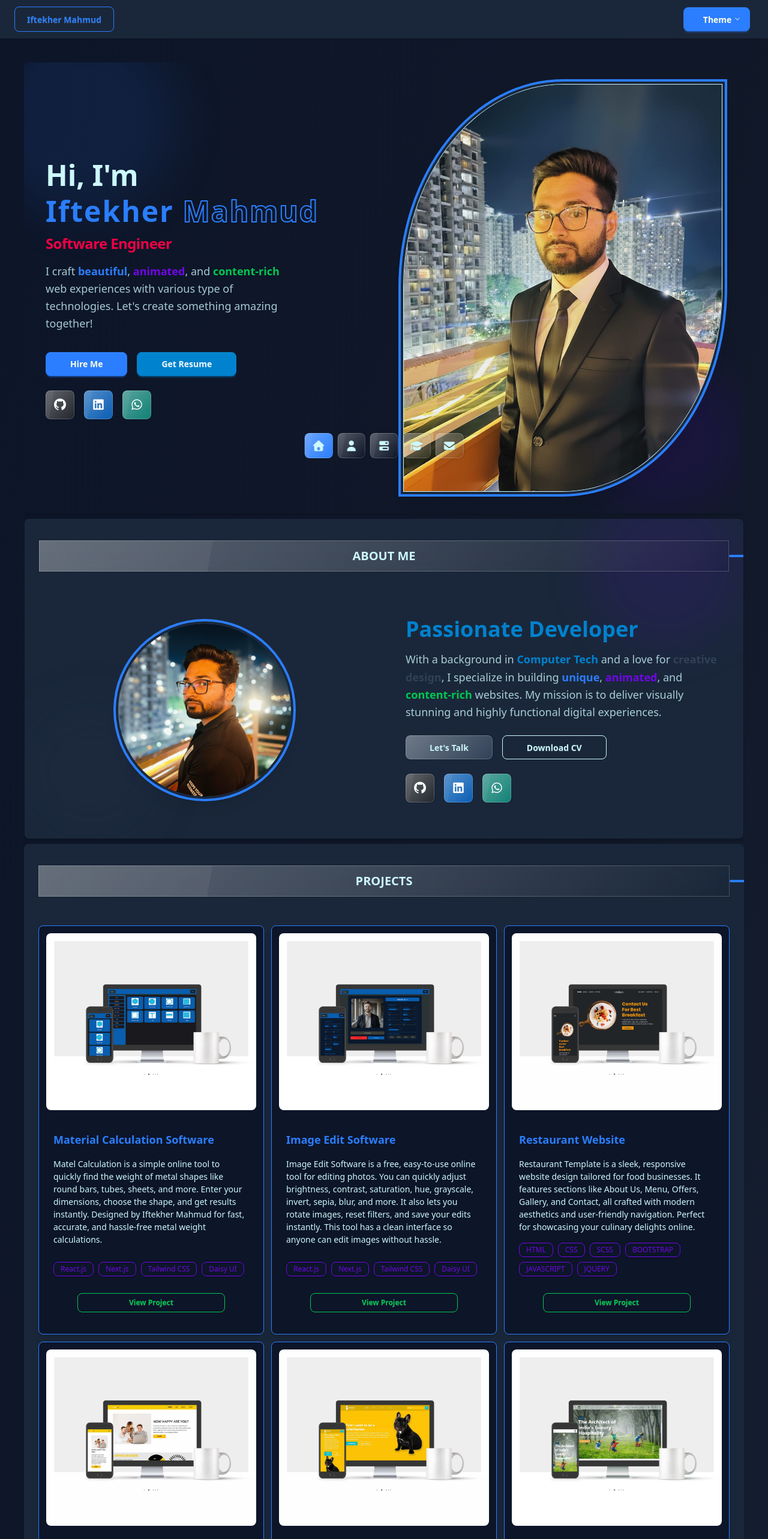
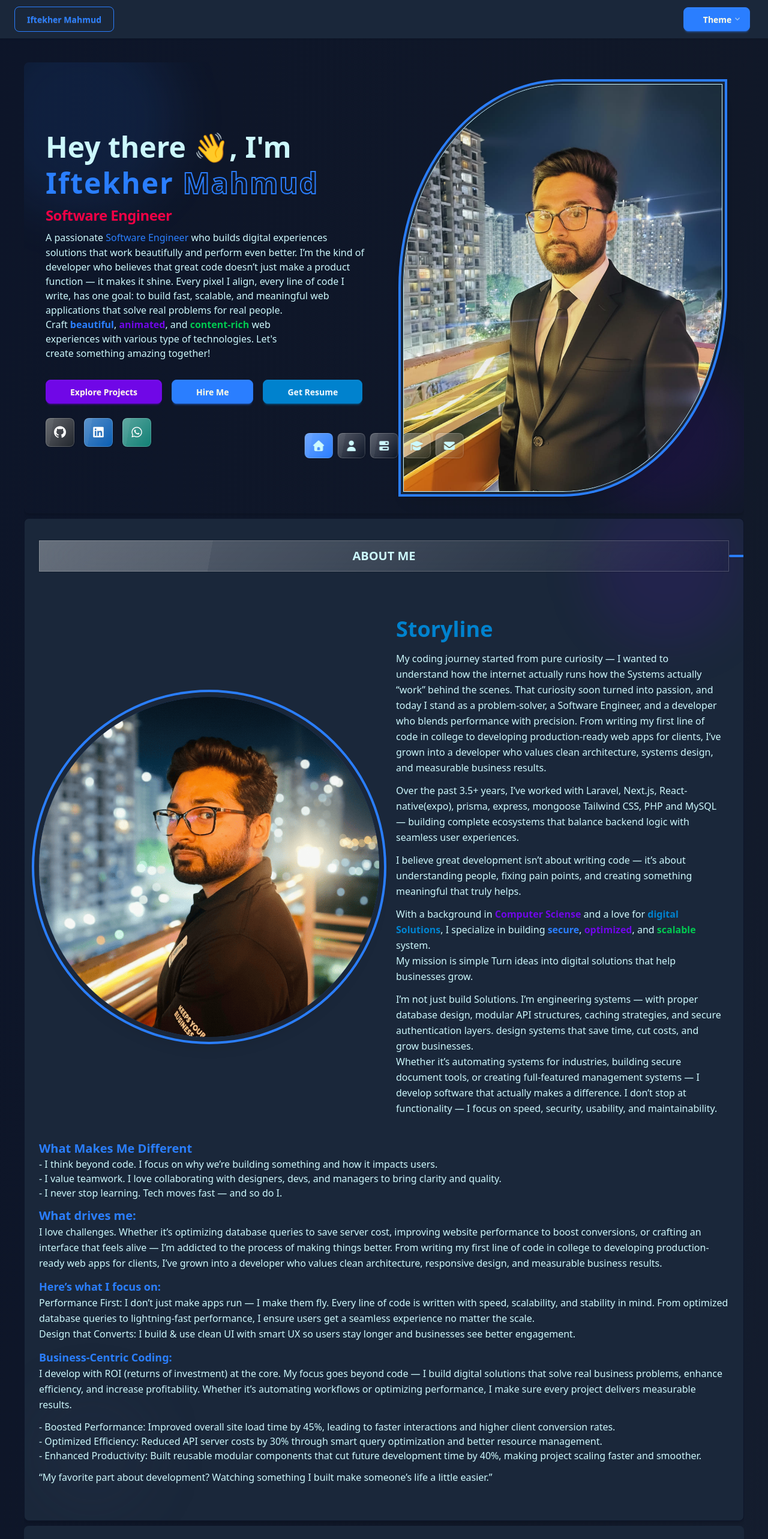
Before and after one commit to iftekher2108/iftekher-mahmud-next, a Next.js app: page / in a window 1280 px wide. Shown: the top 2566 px of the page at 60% size. Built offline with nearby package versions, Linux system fonts and the light colour scheme.

Commit message:
content are set now need to set project content and add some skill

```diff
--- a/components/AboutMe.jsx
+++ b/components/AboutMe.jsx
@@ -2,32 +2,99 @@ import IconSocial from "./iconSocial"
 import Image from "next/image"
 import Link from "next/link"
 export default function AboutMe() {
-    return(
+  return (
     <div className="relative md:p-6 py-10 p-2 mb-2 card rounded-5 shadow-md bg-base-100 border border-base-200 overflow-hidden">
       <div className="absolute inset-0 pointer-events-none">
         <div className="absolute -top-12 right-0 w-64 h-64 bg-secondary/10 rounded-full blur-2xl"></div>
         <div className="absolute bottom-0 left-0 w-56 h-56 bg-accent/10 rounded-full blur-2xl"></div>
       </div>
       <div className="mb-16 pt-3 relative z-10">
-            <p className="glass px-6 py-3 uppercase text-center text-xl font-bold section-title">About Me</p>
+        <p className="glass px-6 py-3 uppercase text-center text-xl font-bold section-title">About me</p>
       </div>
-          <div className="relative grid lg:grid-cols-2 gap-12 items-center z-10 mb-6">
+      <div className="relative grid lg:grid-cols-2 gap-4 items-center z-10 mb-6">
         <div className="flex justify-center">
           <div className="avatar">
-                <div className="w-72 h-72 rounded-full shadow-xl ring-4 ring-primary ring-offset-base-100 ring-offset-4 flex items-center justify-center">
-                  <Image src={'/about.png'} height={500} width={500} alt="about-avatar" className="object-cover" />
+            <div className="w-full h-full rounded-full shadow-xl ring-4 ring-primary ring-offset-base-100 ring-offset-8 flex items-center justify-center">
+              <Image src={'/about.png'} height={800} width={800} alt="about-avatar" className="object-cover" />
             </div>
           </div>
         </div>
         <div className="p-3">
-              <h2 className="text-4xl font-extrabold mb-4 text-info">Passionate Developer</h2>
-              <p className="mb-6 text-lg text-base-content/80 leading-relaxed">With a background in <span className="font-semibold text-info">Computer Tech</span> and a love for <span className="font-semibold text-accent">creative design</span>, I specialize in building <span className="font-semibold text-primary">unique</span>, <span className="font-semibold text-secondary">animated</span>, and <span className="font-semibold text-success">content-rich</span> websites. My mission is to deliver visually stunning and highly functional digital experiences.</p>
-              <div className="flex gap-4 mb-6">
+          <h2 className="text-4xl font-extrabold mb-4 text-info">Storyline</h2>
+          <p className="mb-3 text-base-content leading-relaxed">
+            My coding journey started from pure curiosity — I wanted to understand how the internet actually runs how the Systems actually “work” behind the scenes.
+            That curiosity soon turned into passion, and today I stand as a problem-solver, a Software Engineer, and a developer who blends performance with precision.
+            From writing my first line of code in college to developing production-ready web apps for clients, I’ve grown into a developer who values clean architecture, systems design, and measurable business results.
+          </p>
+          <p className="mb-3 text-base-content leading-relaxed">
+            Over the past 3.5+ years, I’ve worked with Laravel, Next.js, React-native(expo), prisma, express, mongoose Tailwind CSS, PHP and MySQL — building complete ecosystems that balance backend logic with seamless user experiences.
+          </p>
+          <p className="mb-3 text-base-content leading-relaxed">
+            I believe great development isn’t about writing code — it’s about understanding people, fixing pain points, and creating something meaningful that truly helps.
+          </p>
+          <p className="mb-3 text-base-content leading-relaxed">
+            With a background in <span className="font-semibold text-secondary">Computer Sciense</span> and a love for <span className="font-semibold text-info">digital Solutions</span>, I specialize in building <span className="font-semibold text-primary">secure</span>, <span className="font-semibold text-secondary">optimized</span>, and <span className="font-semibold text-success">scalable</span> system.
+            <br />My mission is simple Turn ideas into digital solutions that help businesses grow.
+          </p>
+          <p className="text-base-content leading-relaxed">
+            I’m not just build Solutions.
+            I’m engineering systems — with proper database design, modular API structures, caching strategies, and secure authentication layers.
+            design systems that save time, cut costs, and grow businesses. <br />
+            Whether it’s automating systems for industries, building secure document tools, or creating full-featured management systems — I develop software that actually makes a difference.
+            I don’t stop at functionality — I focus on speed, security, usability, and maintainability.
+          </p>
+
+          {/* <div className="flex gap-4 mb-6">
             <Link href={'/contact'} className="btn glass bg-accent  px-10 hover:scale-105 transition-transform font-bold">Let&#39;s Talk</Link>
             <Link href='/iftekher_mahmud.pdf' className="btn btn-outline  px-10 hover:scale-105 transition-transform font-bold">Download CV</Link>
           </div>
-              <IconSocial />
+          <IconSocial /> */}
         </div>
+
+        <div className="col-span-2">
+
+
+          <h3 className="text-primary font-semibold text-xl mt-3">What Makes Me Different</h3>
+          <ul>
+            <li>- I think beyond code. I focus on why we’re building something and how it impacts users.</li>
+            <li>- I value teamwork. I love collaborating with designers, devs, and managers to bring clarity and quality.</li>
+            <li>- I never stop learning. Tech moves fast — and so do I.</li>
+          </ul>
+
+          <h3 className="text-primary font-semibold text-xl mt-3">What drives me:</h3>
+          <p className="mb-3 text-base-content leading-relaxed">
+            I love challenges. Whether it’s optimizing database queries to save server cost, improving website performance to boost conversions, or crafting an interface that feels alive — I’m addicted to the process of making things better.
+            From writing my first line of code in college to developing production-ready web apps for clients, I’ve grown into a developer who values clean architecture, responsive design, and measurable business results.
+          </p>
+
+
+
+          <p className="mb-3 text-base-content leading-relaxed">
+            <span className="text-lg font-semibold text-primary">Here’s what I focus on:</span>
+            <ul>
+              <li>Performance First:
+                I don’t just make apps run — I make them fly. Every line of code is written with speed, scalability, and stability in mind. From optimized database queries to lightning-fast performance, I ensure users get a seamless experience no matter the scale.</li>
+              <li>Design that Converts: I build & use clean UI with smart UX so users stay longer and businesses see better engagement.
+              </li>
+            </ul>
+
+          </p>
+
+          <p className="mb-3 text-base-content leading-relaxed">
+            <span className="text-lg font-semibold text-primary">Business-Centric Coding:</span><br />
+            I develop with ROI (returns of investment) at the core. My focus goes beyond code — I build digital solutions that solve real business problems, enhance efficiency, and increase profitability. Whether it’s automating workflows or optimizing performance, I make sure every project delivers measurable results.
+          </p>
+          <ul>
+            <li>- Boosted Performance: Improved overall site load time by 45%, leading to faster interactions and higher client conversion rates.</li>
+            <li>- Optimized Efficiency: Reduced API server costs by 30% through smart query optimization and better resource management.</li>
+            <li>- Enhanced Productivity: Built reusable modular components that cut future development time by 40%, making project scaling faster and smoother.</li>
+          </ul>
+
+          <p className="my-3 text-base-content leading-relaxe">“My favorite part about development? Watching something I built make someone’s life a little easier.”</p>
+
+
+        </div>
+
       </div>
     </div>
   )
--- a/components/Hero.jsx
+++ b/components/Hero.jsx
@@ -11,16 +11,23 @@ export default function Hero() {
             </div>
             <div className="relative grid lg:grid-cols-2 gap-10 items-center z-10">
                 <div className="col-span-1 p-3">
-                    <h1 className="text-5xl mb-4 font-extrabold text-base-content leading-tight">
-                        Hi, I&#39;m <br />
+                    <h1 className="text-5xl font-extrabold text-base-content leading-tight">
+                        Hey there 👋, I&#39;m <br />
                         <span className="text-primary tracking-[2px]">Iftekher </span><span className="text-stroke tracking-[2px] text-transparent">Mahmud</span>
-                        <br />
-                        <span className="text-2xl font-bold block mt-2 text-error tracking-tight">Software Engineer</span>
                     </h1>
-                    <p className="lg:w-3/4 mb-8 text-lg text-base-content/80 leading-relaxed">I craft <span className="font-semibold text-primary">beautiful</span>, <span className="font-semibold text-secondary">animated</span>, and <span className="font-semibold text-success">content-rich</span> web experiences with various type of technologies. Let&#39;s create something amazing together!</p>
+                    <span className="text-2xl font-bold block my-2 text-error tracking-tight">Software Engineer</span>
+                    <p>
+                        A passionate <span className="text-primary text-base-content leading-relaxed">Software Engineer</span> who builds digital experiences solutions that work beautifully and perform even better.
+                        I’m the kind of developer who believes that great code doesn’t just make a product function — it makes it shine.
+                        Every pixel I align, every line of code I write, has one goal: to build fast, scalable, and meaningful web applications that solve real problems for real people.
+                    </p>
+
+                    <p className="lg:w-3/4 mb-8 ">Craft <span className="font-semibold text-primary">beautiful</span>, <span className="font-semibold text-secondary">animated</span>, and <span className="font-semibold text-success">content-rich</span> web experiences with various type of technologies. Let&#39;s create something amazing together!</p>
                     <div className="flex gap-4 mb-6">
+                        <Link href={'/project'} className="btn btn-secondary px-10  hover:scale-105 transition-transform font-bold" > Explore Projects</Link>
                         <Link href={'/contact'} className="btn btn-primary px-10  hover:scale-105 transition-transform font-bold">Hire Me</Link>
                         <a href={'/iftekher_mahmud.pdf'} className="btn btn-info px-10 hover:scale-105 transition-transform font-bold">Get Resume</a>
+
                     </div>
                     <IconSocial />
                 </div>
```
Also changed, not shown: components/Contact.jsx (+7 -3 lines). Lines whose indentation alone changed are shown as unchanged.
